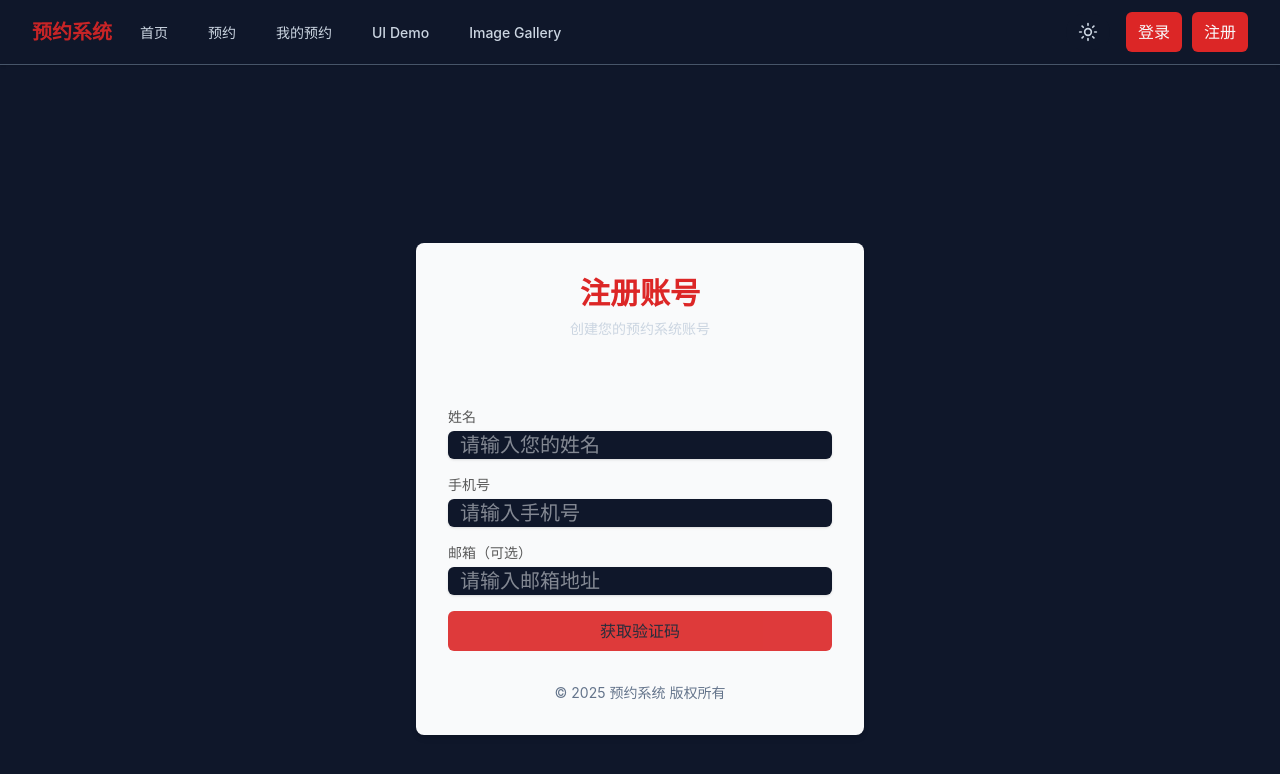
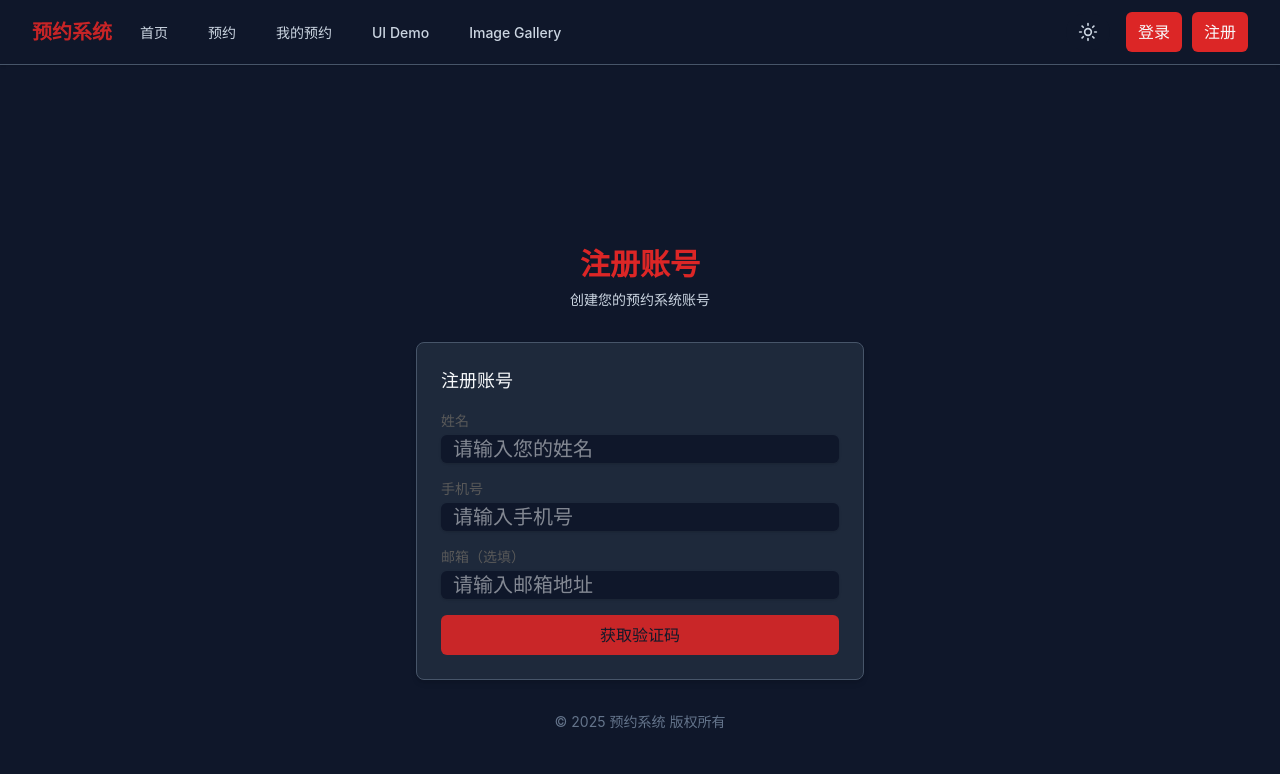
Before and after one commit to Cho-Geer/booking-frontend, a Next.js app: page /register in a window 1280 px wide. Shown: the top 774 px of the page. Built offline with nearby package versions, Linux system fonts and the light colour scheme; no server answers.

Commit message:
fix(ui): clean up the login and register ui

```diff
--- a/src/components/molecules/LoginForm.tsx
+++ b/src/components/molecules/LoginForm.tsx
@@ -4,6 +4,7 @@ import { z } from 'zod';
 import { zodResolver } from '@hookform/resolvers/zod';
 import Input from '../atoms/Input';
 import Button from '../atoms/Button';
+import Card from '../atoms/Card';
 import { useUI } from '../../contexts/UIContext';
 
 interface LoginFormProps {
@@ -103,15 +104,13 @@ const LoginForm: React.FC<LoginFormProps> = ({
   }, [error]);
 
   return (
-    <div id="login-form-container" className="space-y-6">
-      {/* 全局错误提示 */}
-      <div className="min-h-[20px]">
-        {error ? (
-          <p className={`text-sm ${isDarkTheme ? 'text-error-dark' : 'text-red-600'}`}>
-            {error}
-          </p>
-        ) : null}
-      </div>
+    <Card className={`rounded-lg p-6 ${isDarkTheme ? 'bg-background-dark-100 border border-border-dark' : 'bg-white shadow'}`}>
+      <h2 className={`text-lg font-medium mb-4 ${isDarkTheme ? 'text-text-dark-primary' : 'text-gray-900'}`}>登录账号</h2>
+      {error && (
+        <div className={`${isDarkTheme ? 'bg-error-dark border-error-dark' : 'bg-red-50 border-red-200'} border rounded-md p-3 mb-4`}>
+          <p className={`text-sm ${isDarkTheme ? 'text-white-600' : 'text-red-900'}`}>{error}</p>
+        </div>
+      )}
 
       {/* 手机号输入部分 */}
       {!showCodeInput ? (
@@ -143,7 +142,7 @@ const LoginForm: React.FC<LoginFormProps> = ({
         <div id="code-input-container" className="space-y-4">
           {/* 显示已输入的手机号 */}
           <div id="phone-display-container" className="space-y-2">
-            <label className="block text-sm font-medium text-gray-700">
+            <label className={`block text-sm font-medium ${isDarkTheme ? 'text-text-dark-secondary' : 'text-gray-700'}`}>
               手机号
             </label>
             <p className={`px-3 py-2 rounded-md ${isDarkTheme ? 'bg-background-dark border-border-dark text-text-dark-primary' : 'bg-gray-50 border border-gray-200'}`}>
@@ -203,7 +202,7 @@ const LoginForm: React.FC<LoginFormProps> = ({
           </Button>
         </div>
       )}
-    </div>
+    </Card>
   );
 };
 
--- a/src/components/molecules/RegisterForm.tsx
+++ b/src/components/molecules/RegisterForm.tsx
@@ -4,6 +4,7 @@ import { z } from 'zod';
 import { zodResolver } from '@hookform/resolvers/zod';
 import Input from '../atoms/Input';
 import Button from '../atoms/Button';
+import Card from '../atoms/Card';
 import { useUI } from '../../contexts/UIContext';
 
 interface RegisterFormProps {
@@ -136,16 +137,15 @@ const RegisterForm: React.FC<RegisterFormProps> = ({
   }, [error, setValue]);
 
   return (
+    <Card className={`rounded-lg p-6 ${isDarkTheme ? 'bg-background-dark-100 border border-border-dark' : 'bg-white shadow'}`}>
+      <h2 className={`text-lg font-medium mb-4 ${isDarkTheme ? 'text-text-dark-primary' : 'text-gray-900'}`}>注册账号</h2>
+      {error && (
+        <div className={`${isDarkTheme ? 'bg-error-dark border-error-dark' : 'bg-red-50 border-red-200'} border rounded-md p-3 mb-4`}>
+          <p className={`text-sm ${isDarkTheme ? 'text-white-600' : 'text-red-900'}`}>{error}</p>
+        </div>
+      )}
+
       <form onSubmit={handleSubmit(handleFormSubmit)} className="space-y-4">
-      {/* 全局错误提示 */}
-      <div className="min-h-[20px]">
-        {error ? (
-          <p className={`text-sm ${isDarkTheme ? 'text-error-dark' : 'text-red-600'}`}>
-            {error}
-          </p>
-        ) : null}
-      </div>
-
         {/* 姓名输入 */}
         <div id="name-input-container" className="space-y-2">
           <Input
@@ -175,7 +175,7 @@ const RegisterForm: React.FC<RegisterFormProps> = ({
         {/* 邮箱输入（可选） */}
         <div id="email-input-container" className="space-y-2">
           <Input
-          label="邮箱（可选）"
+            label="邮箱（选填）"
             type="email"
             placeholder="请输入邮箱地址"
             error={errors.email?.message}
@@ -254,6 +254,7 @@ const RegisterForm: React.FC<RegisterFormProps> = ({
           </Button>
         )}
       </form>
+    </Card>
   );
 };
 
--- a/src/components/organisms/LoginPage.tsx
+++ b/src/components/organisms/LoginPage.tsx
@@ -49,7 +49,7 @@ const LoginPage: React.FC<LoginPageProps> = ({
       {/* 内层容器 - 表单卡片，符合authFormLayoutStyles.innerContainer规范 */}
       <motion.div
         id="login-page-card"
-        className={`max-w-md w-full space-y-8 p-8 rounded-lg shadow-md ${isDarkTheme ? 'bg-gray-50 text-gray-900' : 'bg-background-dark text-text-dark-primary'}`}
+        className={`max-w-md w-full space-y-8 ${isDarkTheme ? 'text-gray-900' : 'text-text-dark-primary'}`}
         initial={{ y: 20, opacity: 0 }}
         animate={{ y: 0, opacity: 1 }}
         transition={{ delay: 0.3 }}
@@ -64,8 +64,6 @@ const LoginPage: React.FC<LoginPageProps> = ({
           <h1 className={`text-3xl font-extrabold mb-2 ${isDarkTheme ? 'text-primary' : 'text-primary'}`}>预约系统</h1>
           <p className={`text-sm ${isDarkTheme ? 'text-text-dark-secondary' : 'text-gray-500'}`}>登录您的账号以继续</p>
         </motion.div>
-
-
 
         {/* 表单容器，符合authFormLayoutStyles.formContainer规范 */}
         <div id="login-page-form-container" className="mt-8 space-y-6">
--- a/src/components/organisms/RegisterPage.tsx
+++ b/src/components/organisms/RegisterPage.tsx
@@ -50,7 +50,7 @@ const RegisterPage: React.FC<RegisterPageProps> = ({
       {/* 内层容器 - 表单卡片，符合authFormLayoutStyles.innerContainer规范 */}
       <motion.div
         id="register-form-card"
-        className={`max-w-md w-full space-y-8 p-8 rounded-lg shadow-md ${isDarkTheme ? 'bg-gray-50 text-gray-900' : 'bg-background-dark text-text-dark-primary'}`}
+        className={`max-w-md w-full space-y-8 ${isDarkTheme ? 'text-gray-900' : 'text-text-dark-primary'}`}
         initial={{ y: 20, opacity: 0 }}
         animate={{ y: 0, opacity: 1 }}
         transition={{ delay: 0.3 }}
@@ -66,8 +66,6 @@ const RegisterPage: React.FC<RegisterPageProps> = ({
           <h1 className={`text-3xl font-extrabold mb-2 text-primary`}>注册账号</h1>
           <p className={`text-sm ${isDarkTheme ? 'text-text-dark-secondary' : 'text-gray-500'}`}>创建您的预约系统账号</p>
         </motion.div>
-
-
 
         {/* 表单容器，符合authFormLayoutStyles.formContainer规范 */}
         <div id="register-form-container" className="mt-8 space-y-6">
```
Lines whose indentation alone changed are shown as unchanged.
